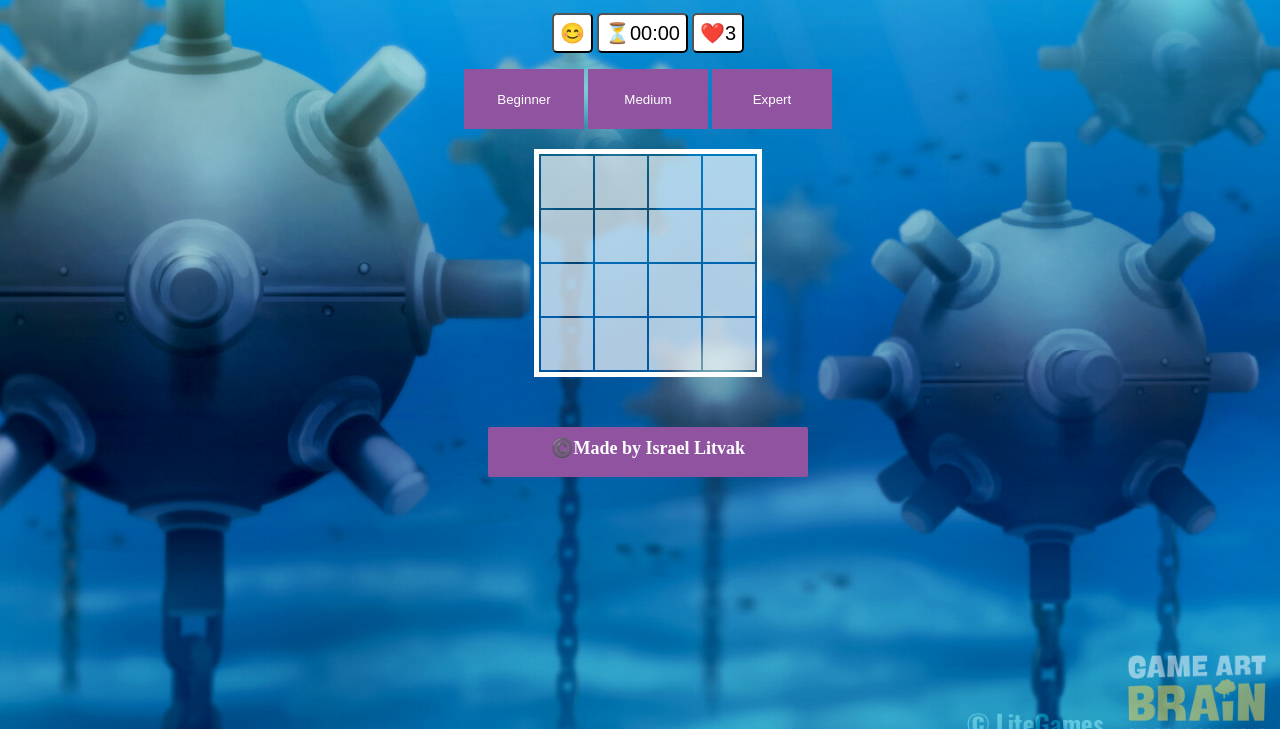
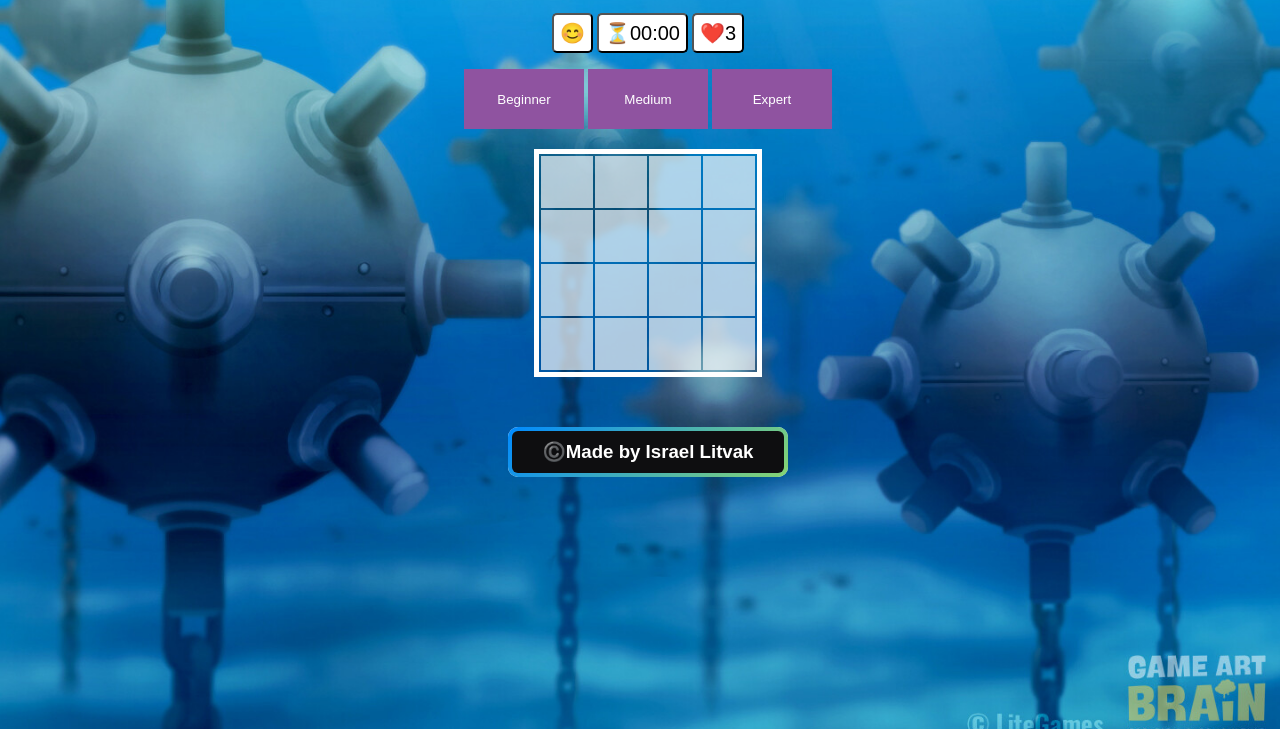
Before and after one commit to lisrael1989/Minesweeper-Game, a plain HTML site: page index.html in a window 1280 px wide. Shown: the part 113-842 px from the top of the page. Drawn offline with Linux system fonts and the light colour scheme.

Commit message:
Add files via upload

```diff
--- a/css/style.css
+++ b/css/style.css
@@ -4,7 +4,7 @@ body {
   text-align: center;
   background-repeat: no-repeat;
   background-size: cover;
-  width: 100vw;
+  width: 100%;
   height: 100vh;
   background-image: url("../img/minesweeperworld.jpg");
 }
@@ -59,6 +59,7 @@ h1 {
   width: 120px;
   height: 60px;
   border: none;
+  cursor: pointer;
 }
 
 table {
@@ -99,14 +100,45 @@ table {
   left: calc(50% - 175px);
 }
 
-footer {
-  background-color: rgb(143, 83, 160);
-  width: 300px;
-  color: white;
-  font-size: 18px;
-  padding: 10px 10px;
-  height: 30px;
-  display: inline-block;
-  border-radius: 2px;
-  font-weight: bolder;
+.bn39 {
+  background-image: linear-gradient(135deg, #008aff, #86d472);
+  border-radius: 10px;
+  box-sizing: border-box;
+  color: #ffffff;
+  display: block;
+  height: 50px;
+  font-size: 1.4em;
+  font-weight: 600;
+  padding: 4px;
+
+  position: relative;
+  text-decoration: none;
+  width: 15em;
+  z-index: 2;
 }
+
+.bn39:hover {
+  color: #fff;
+}
+
+.bn39 .bn39span {
+  align-items: center;
+  background: #0e0e10;
+  border-radius: 6px;
+  display: flex;
+  justify-content: center;
+  height: 100%;
+  transition: background 0.6s ease;
+  width: 100%;
+}
+
+.bn39:hover .bn39span {
+  background: transparent;
+}
+
+.madeBy {
+  padding: 0;
+  border: transparent;
+  border-radius: 10px;
+  cursor: crosshair;
+}
--- a/index.html
+++ b/index.html
@@ -33,7 +33,14 @@
       <button onclick="onInit()">Play again</button>
     </div>
 
-    <footer>©️Made by Israel Litvak</footer>
+    <button class="madeBy">
+      <a
+        class="bn39"
+        href="https://github.com/lisrael1989/Minesweeper-Game"
+        target="_blank"
+        ><span class="bn39span">©️Made by Israel Litvak</span></a
+      >
+    </button>
 
     <script src="js/utils.js"></script>
     <script src="js/minesweeper.js"></script>
```
